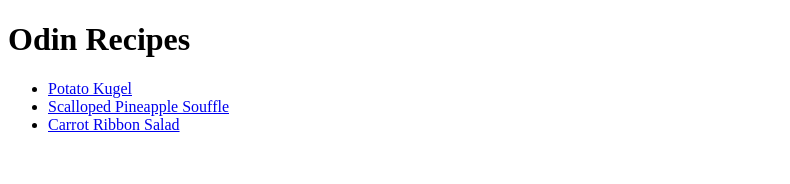
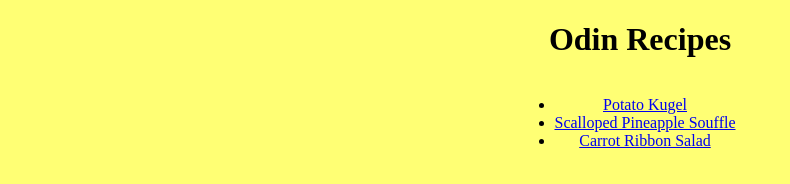
Before and after one commit to AntMeagre/odin_recipes, a plain HTML site: page index.html in a window 1280 px wide. Shown: the whole page, without its empty margins (0-790 px from the left). Drawn offline with Linux system fonts and the light colour scheme.

Commit message:
Centered page elements

```diff
--- a/index.html
+++ b/index.html
@@ -3,15 +3,18 @@
     <head>
         <title>Odin Recipes</title>
         <meta charset="utf-8">
+        <link rel="stylesheet" href="./styles/index.css">
     </head>
 
     <body>
-        <h1>Odin Recipes</h1>
-        <ul>
-            <li><a href="./recipes/potatoKugel.html">Potato Kugel</a></li>
-            <li><a href="./recipes/pineappleSouffle.html">Scalloped Pineapple Souffle</a></li>
-            <li><a href="./recipes/carritRibbonSalad.html">Carrot Ribbon Salad</a></li>
+        <div>
+        <h1 class="title">Odin Recipes</h1>
+        <ul class="recipes">
+            <li class="recipe1"><a href="./recipes/potatoKugel.html">Potato Kugel</a></li>
+            <li class="recipe2"><a href="./recipes/pineappleSouffle.html">Scalloped Pineapple Souffle</a></li>
+            <li class="recipe3"><a href="./recipes/carritRibbonSalad.html">Carrot Ribbon Salad</a></li>
         </ul>
+        </div>
     </body>
 
 </html>
--- /dev/null
+++ b/styles/index.css
@@ -0,0 +1,13 @@
+html {
+    font-family: sans-serif, monospace, cursive, serif fantasy;
+}
+
+body {
+    background-color: rgb(255, 255, 116);
+    text-align: center;
+}
+
+.recipes {
+    display: inline-block;
+    margin-left: -30px;
+}
--- /dev/null
+++ b/styles/recipes.css
@@ -0,0 +1,8 @@
+body {
+    text-align: center;
+}
+
+.ingredients,
+.steps {
+    display: inline-block;
+}
```
Also changed, not shown: recipes/carritRibbonSalad.html (+10 -0 lines), recipes/pineappleSouffle.html (+11 -0 lines), recipes/potatoKugel.html (+19 -3 lines), images/kanna.jpg (added).
